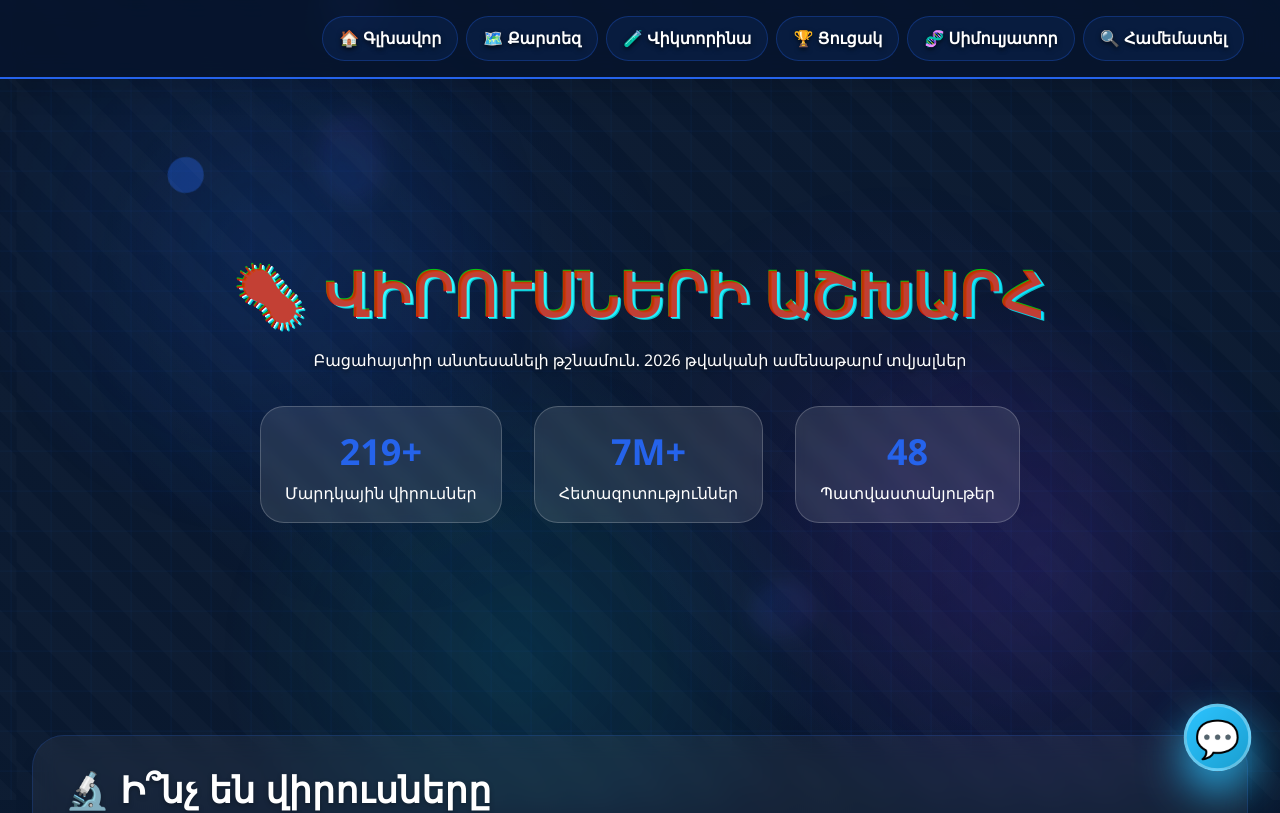
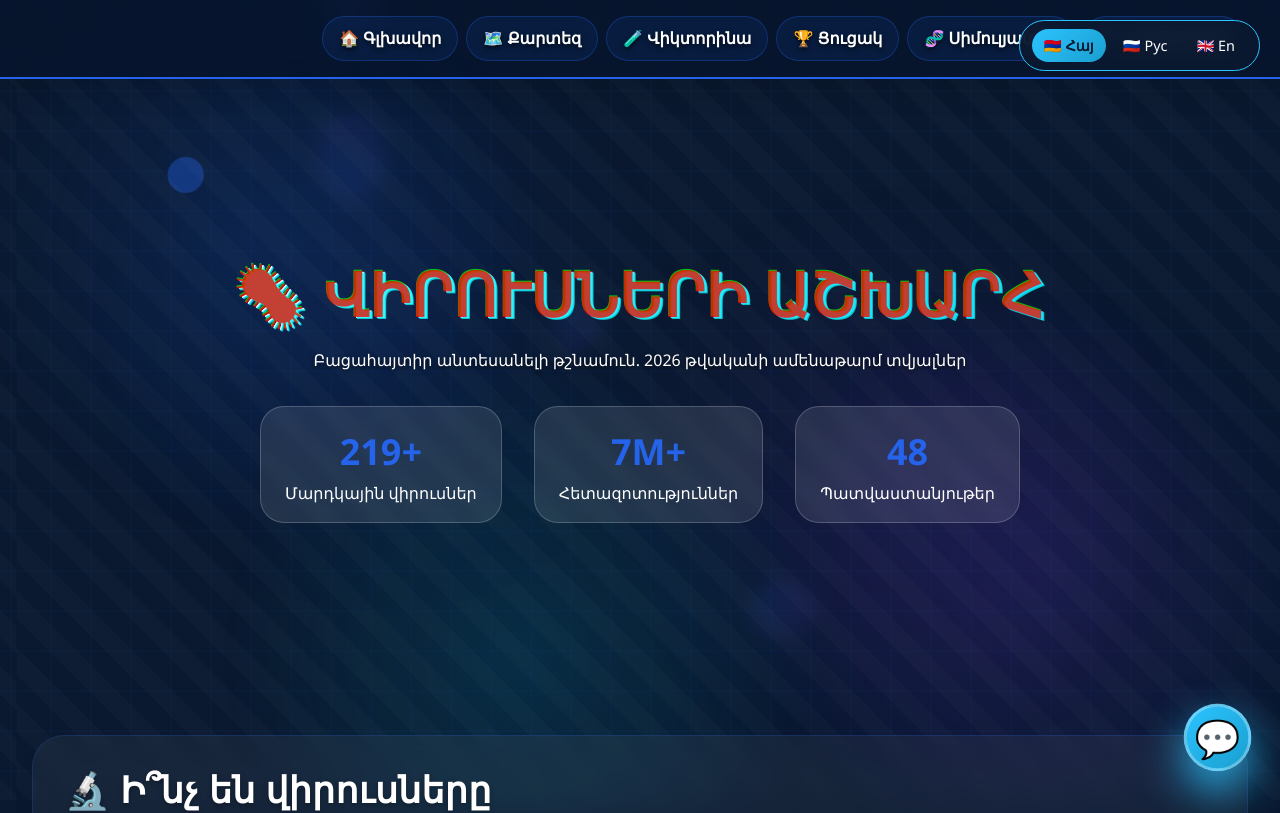
Before and after one commit to 01narek10/virus, a Flask app: page / in a window 1280 px wide. Shown: the top 813 px of the page. Run offline with Flask 3, Linux system fonts and the light colour scheme.

Commit message:
Update base.html

```diff
--- a/templates/base.html
+++ b/templates/base.html
@@ -19,6 +19,41 @@
     min-height: 400px;         /* Նվազագույն չափ */
     max-width: 800px;          /* Առավելագույն չափ */
     max-height: 800px;         /* Առավելագույն չափ */
+}
+
+.language-selector {
+    display: flex;
+    gap: 5px;
+    background: rgba(10, 25, 47, 0.9);
+    padding: 8px 12px;
+    border-radius: 40px;
+    backdrop-filter: blur(10px);
+    border: 1px solid #2cc3ff;
+    position: fixed;
+    top: 20px;
+    right: 20px;
+    z-index: 10000;
+}
+
+.lang-btn {
+    background: transparent;
+    border: none;
+    color: white;
+    padding: 5px 12px;
+    border-radius: 30px;
+    cursor: pointer;
+    font-size: 0.9rem;
+    transition: all 0.3s;
+}
+
+.lang-btn:hover {
+    background: rgba(44, 195, 255, 0.2);
+}
+
+.lang-btn.active {
+    background: linear-gradient(135deg, #2cc3ff, #1a9fd0);
+    color: #0a192f;
+    font-weight: bold;
 }
 
 /* ===== DESKTOP (≥1025px) ===== */
@@ -113,6 +148,13 @@
     </div>
 </nav>
 
+<!-- ===== LANGUAGE SELECTOR ===== -->
+<div class="language-selector" style="position: fixed; top: 20px; right: 20px; z-index: 10000;">
+    <button onclick="setLanguage('hy')" class="lang-btn active" id="lang-hy">🇦🇲 Հայ</button>
+    <button onclick="setLanguage('ru')" class="lang-btn" id="lang-ru">🇷🇺 Рус</button>
+    <button onclick="setLanguage('en')" class="lang-btn" id="lang-en">🇬🇧 En</button>
+</div>
+
     <main class="container">
         {% block content %}{% endblock %}
     </main>
@@ -152,6 +194,68 @@
 
 
 <script>
+    // ===== MULTI-LANGUAGE CHATBOT =====
+let currentLang = localStorage.getItem('chatLang') || 'hy';
+
+// Լեզուների տեքստեր
+const translations = {
+    hy: {
+        welcome: "Բարև, ես վիրուսային օգնականն եմ:",
+        placeholder: "Գրիր հարցդ...",
+        thinking: "⏳ Մտածում եմ...",
+        error: "❌ Ցանցային սխալ",
+        systemPrompt: "Դու վիրուսաբանության փորձագետ ես: Պատասխանիր հայերենով, հակիրճ և հստակ:"
+    },
+    ru: {
+        welcome: "Привет, я вирусный помощник:",
+        placeholder: "Напишите ваш вопрос...",
+        thinking: "⏳ Думаю...",
+        error: "❌ Ошибка сети",
+        systemPrompt: "Ты эксперт по вирусологии: Отвечай на русском языке, кратко и четко:"
+    },
+    en: {
+        welcome: "Hello, I'm your virus assistant:",
+        placeholder: "Type your question...",
+        thinking: "⏳ Thinking...",
+        error: "❌ Network error",
+        systemPrompt: "You are a virology expert: Answer in English, concisely and clearly:"
+    }
+};
+
+function setLanguage(lang) {
+    currentLang = lang;
+    localStorage.setItem('chatLang', lang);
+
+    // Թարմացնել ակտիվ կոճակը
+    document.querySelectorAll('.lang-btn').forEach(btn => {
+        btn.classList.remove('active');
+    });
+    document.getElementById(`lang-${lang}`).classList.add('active');
+
+    // Թարմացնել chatbot-ի տեքստերը
+    updateChatbotTexts();
+}
+
+function updateChatbotTexts() {
+    const t = translations[currentLang];
+
+    // Թարմացնել ողջույնի հաղորդագրությունը
+    const welcomeMsg = document.querySelector('#chatMessages .message.bot .message-content');
+    if (welcomeMsg) {
+        welcomeMsg.textContent = t.welcome;
+    }
+
+    // Թարմացնել placeholder-ը
+    const input = document.getElementById('userInput');
+    if (input) {
+        input.placeholder = t.placeholder;
+    }
+}
+
+function getSystemPrompt() {
+    return translations[currentLang].systemPrompt;
+}
+
     function initDraggable() {
     const chatbotWindow = document.getElementById('chatbotWindow');
     const header = document.getElementById('chatbotHeader');
@@ -195,12 +299,11 @@ function addThinking() {
     const thinkingDiv = document.createElement('div');
     thinkingDiv.className = 'message bot thinking';
     thinkingDiv.id = 'thinking-' + Date.now();
-    thinkingDiv.innerHTML = `<div class="message-content">⏳ Մտածում եմ...</div>`;
+    thinkingDiv.innerHTML = `<div class="message-content">${translations[currentLang].thinking}</div>`;
     messagesDiv.appendChild(thinkingDiv);
     messagesDiv.scrollTop = messagesDiv.scrollHeight;
     return thinkingDiv.id;
 }
-
 function removeThinking(id) {
     const el = document.getElementById(id);
     if (el) el.remove();
@@ -215,11 +318,16 @@ function sendMessage() {
     input.value = '';
 
     const thinkingId = addThinking();
+    const t = translations[currentLang];
 
     fetch('/api/chat', {
         method: 'POST',
         headers: { 'Content-Type': 'application/json' },
-        body: JSON.stringify({ message: message })
+        body: JSON.stringify({
+            message: message,
+            language: currentLang,
+            systemPrompt: getSystemPrompt()
+        })
     })
     .then(res => res.json())
     .then(data => {
@@ -228,7 +336,7 @@ function sendMessage() {
     })
     .catch(error => {
         removeThinking(thinkingId);
-        addMessage('❌ Ցանցային սխալ', 'bot');
+        addMessage(t.error, 'bot');
         console.error('Chat error:', error);
     });
 }
@@ -399,7 +507,15 @@ window.addEventListener('load', function() {
     initDraggable();
     initResizeObserver();
 
-    // Desktop-ի դեպքում համոզվում ենք, որ դիրքը ճիշտ է
+    // ===== ԱՎԵԼԱՑՐՈՒՑ ԱՅՍ 3 ՏՈՂԵՐԸ =====
+    const savedLang = localStorage.getItem('chatLang');
+    if (savedLang) {
+        setLanguage(savedLang);
+    } else {
+        setLanguage('hy');
+    }
+    // ===================================
+
     if (window.innerWidth > 1024) {
         const savedPos = localStorage.getItem('chatbotPosition');
         if (!savedPos) {
```
